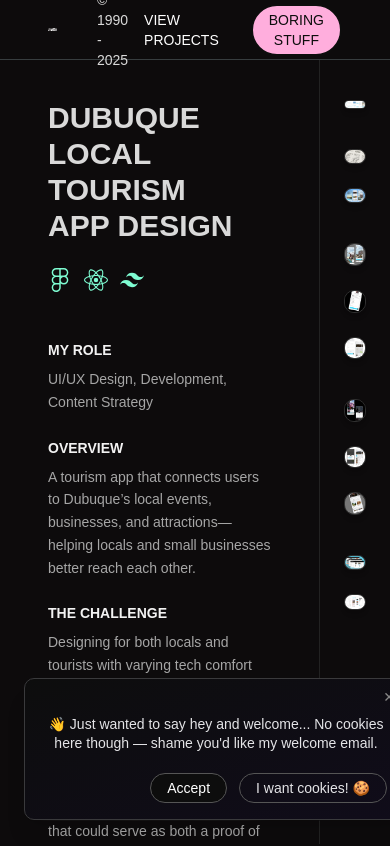
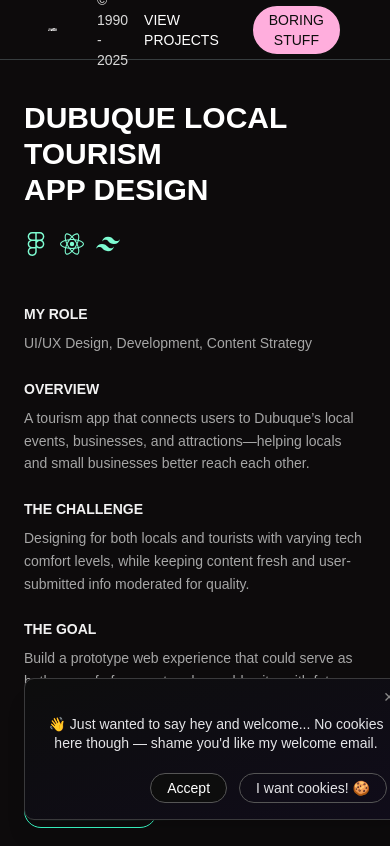
Before and after one commit to moltmanns/portfolio, a Next.js app: page /Projects/DooBQ in a window 390 px wide. Shown: the top 846 px of the page. Built offline with nearby package versions, Linux system fonts and the light colour scheme; a web font is replaced by a local one.

Commit message:
add respsonsiveness to case studies

```diff
--- a/src/app/Projects/DooBQ/page.tsx
+++ b/src/app/Projects/DooBQ/page.tsx
@@ -3,7 +3,7 @@
 import React from 'react'
 import Image from 'next/image'
 import { motion } from 'framer-motion'
-import { SiFigma, SiReact, SiNextdotjs, SiTailwindcss } from 'react-icons/si'
+import { SiFigma, SiReact, SiTailwindcss } from 'react-icons/si'
 import Navbar from '@/app/Custom/Navbar'
 
 const tools = [
@@ -28,24 +28,19 @@ const images = [
 
 export default function CaseStudyPage() {
   return (
-    <div className="bg-[#0D0B0C] text-[#D9D9D9] min-h-screen">
+    <div className="bg-[#0D0B0C] min-h-screen">
       <Navbar />
 
-      <div className="relative flex pt-[60px] min-h-[calc(100vh-60px)]">
-
+      <div className="relative flex flex-col lg:flex-row pt-[60px] min-h-[calc(100vh-60px)]">
         {/* Left Column */}
-        <aside className="w-[30%] min-w-[320px] px-12 py-10 border-r border-[#222] sticky top-[60px] h-[calc(100vh-60px)] overflow-hidden z-10">
+        <aside className="lg:w-[30%] w-full px-6 sm:px-10 lg:px-12 py-10 border-b lg:border-b-0 lg:border-r border-[#222] z-10">
           <motion.div
             initial={{ opacity: 0, x: -20 }}
             animate={{ opacity: 1, x: 0 }}
             transition={{ duration: 0.6 }}
             className="space-y-6"
           >
-            <div
-              className="text-3xl font-bold uppercase"
-              role="heading"
-              aria-level={1}
-            >
+            <div className="text-3xl text-[#ffffff] font-bold uppercase" role="heading" aria-level={1}>
               Dubuque Local Tourism<br /> App Design
             </div>
 
@@ -62,7 +57,7 @@ export default function CaseStudyPage() {
 
             {/* Role */}
             <div>
-              <div className="text-sm font-bold uppercase mt-6 text-[#f2f2f2]" role="heading" aria-level={2}>
+              <div className="text-sm font-bold uppercase text-[#f2f2f2]" role="heading" aria-level={2}>
                 MY ROLE
               </div>
               <p className="text-sm mt-2 leading-relaxed text-[#a6a6a6]">
@@ -72,7 +67,7 @@ export default function CaseStudyPage() {
 
             {/* Overview */}
             <div>
-              <div className="text-sm font-bold uppercase mt-6 text-[#f2f2f2]" role="heading" aria-level={2}>
+              <div className="text-sm font-bold uppercase text-[#f2f2f2]" role="heading" aria-level={2}>
                 OVERVIEW
               </div>
               <p className="text-sm mt-2 leading-relaxed text-[#a6a6a6]">
@@ -82,8 +77,8 @@ export default function CaseStudyPage() {
 
             {/* Challenge */}
             <div>
-              <div className="text-sm font-bold uppercase mt-6 text-[#f2f2f2]" role="heading" aria-level={3}>
-                The Challenge
+              <div className="text-sm font-bold uppercase text-[#f2f2f2]" role="heading" aria-level={3}>
+                THE CHALLENGE
               </div>
               <p className="text-sm mt-2 leading-relaxed text-[#a6a6a6]">
                 Designing for both locals and tourists with varying tech comfort levels, while keeping content fresh and user-submitted info moderated for quality.
@@ -92,41 +87,37 @@ export default function CaseStudyPage() {
 
             {/* Goal */}
             <div>
-              <div className="text-sm font-bold uppercase mt-6 text-[#f2f2f2]" role="heading" aria-level={3}>
-                The Goal
+              <div className="text-sm font-bold uppercase text-[#f2f2f2]" role="heading" aria-level={3}>
+                THE GOAL
               </div>
               <p className="text-sm mt-2 leading-relaxed text-[#a6a6a6]">
-                Build a prototype web experience that could serve as both a proof of concept and a
-                usable site, with future conversion to a full mobile app. We focused on scrollability,
-                speed, and style.
+                Build a prototype web experience that could serve as both a proof of concept and a usable site, with future conversion to a full mobile app. We focused on scrollability, speed, and style.
               </p>
             </div>
-          </motion.div>
 
             {/* GitHub Repo Button */}
-          <div className="pt-10">
+            <div className="pt-8">
               <a
-              href="https://github.com/moltmanns/doobq-mobile-app" // Replace with your actual GitHub repo
+                href="https://github.com/moltmanns/doobq-mobile-app"
                 target="_blank"
                 rel="noopener noreferrer"
-              className="inline-block px-4 py-2 border-1 border-[#3affca] rounded-full text-xs text-[#3affca] hover:bg-[#3affca] hover:text-black transition-all duration-200 glow-on-hover cursor-pointer"
+                className="inline-block px-4 py-2 border border-[#3affca] rounded-full text-xs text-[#3affca] hover:bg-[#3affca] hover:text-black transition-all duration-200 glow-on-hover"
               >
                 View GitHub Repo
               </a>
             </div>
-
+          </motion.div>
         </aside>
 
-        {/* Right Column (Image Stack) */}
-<main className="flex-1 max-h-[calc(100vh-60px)] overflow-y-auto py-10 px-6 space-y-10">
+        {/* Right Column */}
+        <main className="flex-1 max-h-[calc(100vh-60px)] lg:overflow-y-auto py-10 px-6 space-y-10">
           <div className="space-y-10">
-    {/* Grouped Layout */}
             {[
-      [images[0]], // full width
-      [images[1], images[2]], // 2 up
-      [images[3], images[4], images[5]], // 3 up
-      [images[6], images[7], images[8]], // 3 up
-      [images[9], images[10]], // 2 up
+              [images[0]],                         // 1 image full-width
+              [images[1], images[2]],              // 2-up
+              [images[3], images[4], images[5]],   // 3-up
+              [images[6], images[7], images[8]],   // 3-up
+              [images[9], images[10]],             // 2-up
             ].map((group, groupIndex) => (
               <motion.div
                 key={groupIndex}
@@ -139,7 +130,7 @@ export default function CaseStudyPage() {
                     ? 'grid-cols-1'
                     : group.length === 2
                     ? 'grid-cols-1 sm:grid-cols-2'
-            : 'grid-cols-1 sm:grid-cols-3'
+                    : 'grid-cols-1 sm:grid-cols-2 md:grid-cols-3'
                 }`}
               >
                 {group.map((src, i) => (
@@ -160,7 +151,6 @@ export default function CaseStudyPage() {
             ))}
           </div>
         </main>
-
       </div>
     </div>
   )
```
Lines whose indentation alone changed are shown as unchanged.
